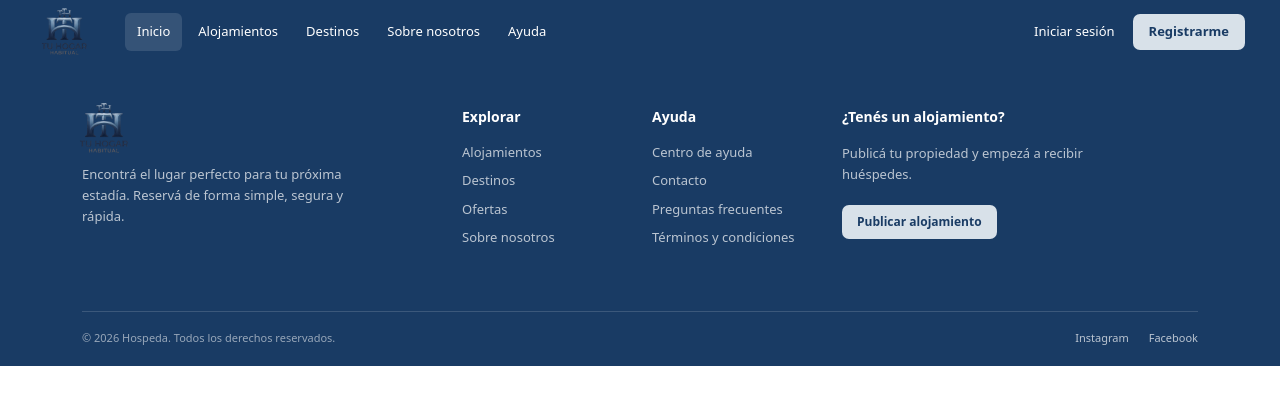
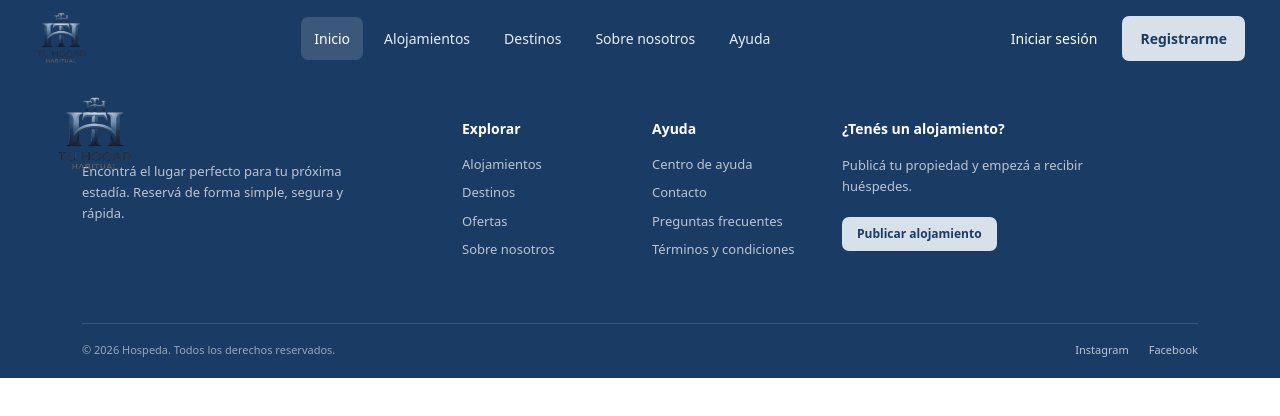
Before and after one commit to nahyuns/thh, an Angular app: page / in a window 1280 px wide. Shown: the top 416 px of the page. Built offline with nearby package versions, Linux system fonts and the light colour scheme.

Commit message:
mejore el nav

```diff
--- a/src/app/shared/footer/footer.css
+++ b/src/app/shared/footer/footer.css
@@ -37,8 +37,8 @@
 
 /* LOGO DEL FOOTER */
 .footer-logo {
-  width: 40px;
-  height: 40px;
+  width: 25px;
+  height: 25px;
   object-fit: contain;
   transform: scale(3);
 }
--- a/src/app/shared/nav/nav.css
+++ b/src/app/shared/nav/nav.css
@@ -1,143 +1,154 @@
-/* NAVBAR */
-
 .navbar-hospedaje {
   width: 100%;
-  height: 64px;
   background-color: #193b64;
+  box-shadow: 0 3px 15px rgba(0, 0, 0, 0.12);
 }
 
-/* CONTENEDOR */
-
 .nav-contenedor {
-  width: 100%;
-  height: 64px;
+  max-width: 1400px;
+  min-height: 76px;
+  margin: 0 auto;
+  padding: 0 35px;
 
   display: flex;
   align-items: center;
-
-  padding: 0 35px;
-  box-sizing: border-box;
+  justify-content: space-between;
+  gap: 25px;
 }
 
-
-/* LOGO */
-
+/* Logo */
 .marca {
-  width: 55px;
-  height: 55px;
-
   display: flex;
   align-items: center;
   justify-content: center;
-
-  text-decoration: none;
-
-  overflow: hidden;
+  flex-shrink: 0;
 }
 
 .marca img {
-  width: 75px;
-  height: 75px;
-
+  display: block;
+  width: 52px;
+  height: 52px;
   object-fit: contain;
-
-  /* Hace que el logo visible se vea más grande */
-  transform: scale(1.5);
 }
 
-/* MENÚ */
-
+/* Menú central */
 .menu {
   display: flex;
   align-items: center;
-
-  gap: 4px;
-
-  margin-left: 35px;
+  justify-content: center;
+  gap: 8px;
 }
 
 .menu a {
-  color: white;
+  padding: 11px 13px;
+  border-radius: 7px;
+
+  color: #e8eef5;
   text-decoration: none;
+  font-size: 14px;
+  font-weight: 500;
+  white-space: nowrap;
 
-  font-size: 13px;
-  font-weight: 500;
-
-  padding: 9px 12px;
-
-  border-radius: 6px;
-
-  transition: 0.2s;
+  transition: 0.2s ease;
 }
 
 .menu a:hover {
-  background-color: rgba(255, 255, 255, 0.10);
-}
-
-.menu .activo {
+  color: #ffffff;
   background-color: rgba(255, 255, 255, 0.12);
 }
 
+.menu a.activo {
+  color: #ffffff;
+  background-color: rgba(255, 255, 255, 0.15);
+}
 
-/* ACCIONES */
-
+/* Botones de la derecha */
 .acciones {
-  margin-left: auto;
-
   display: flex;
   align-items: center;
-
-  gap: 18px;
+  gap: 12px;
+  flex-shrink: 0;
 }
 
 .iniciar {
-  color: white;
+  padding: 11px 13px;
+  color: #ffffff;
   text-decoration: none;
-
-  font-size: 13px;
+  font-size: 14px;
+  font-weight: 500;
+  white-space: nowrap;
+  border-radius: 7px;
+  transition: 0.2s ease;
 }
 
 .iniciar:hover {
-  color: #dce7f2;
+  background-color: rgba(255, 255, 255, 0.12);
 }
 
-
-/* REGISTRARSE */
-
 .registrar {
+  padding: 12px 18px;
+  color: #193b64;
   background-color: #d8e1e9;
-
-  color: #193b64;
+  border-radius: 7px;
 
   text-decoration: none;
+  font-size: 14px;
+  font-weight: 700;
+  white-space: nowrap;
 
-  font-size: 13px;
-  font-weight: 600;
-
-  padding: 8px 16px;
-
-  border-radius: 7px;
+  transition: 0.2s ease;
 }
 
 .registrar:hover {
-  background-color: white;
+  background-color: #ffffff;
+  transform: translateY(-1px);
 }
 
-
-/* CELULAR */
-
-@media (max-width: 900px) {
-
+/* Adaptación para pantallas pequeñas */
+@media (max-width: 1050px) {
   .nav-contenedor {
-    padding: 0 20px;
+    padding: 15px 20px;
+    flex-wrap: wrap;
+    gap: 15px;
   }
 
   .menu {
-    display: none;
+    flex-wrap: wrap;
+    gap: 4px;
+  }
+
+  .menu a {
+    padding: 9px;
+    font-size: 13px;
   }
 
   .acciones {
-    margin-left: auto;
+    gap: 6px;
   }
 
+  .iniciar,
+  .registrar {
+    font-size: 13px;
+  }
 }
+
+@media (max-width: 650px) {
+  .nav-contenedor {
+    justify-content: center;
+    padding: 15px;
+  }
+
+  .marca {
+    width: 100%;
+  }
+
+  .menu {
+    width: 100%;
+    justify-content: center;
+  }
+
+  .acciones {
+    width: 100%;
+    justify-content: center;
+  }
+}
--- a/src/app/shared/nav/nav.html
+++ b/src/app/shared/nav/nav.html
@@ -1,27 +1,43 @@
+
 <nav class="navbar-hospedaje">
-
   <div class="nav-contenedor">
 
-    <!-- LOGO -->
-    <a href="#" class="marca">
+    <a routerLink="/" class="marca">
       <img src="assets/logo.png" alt="Hospeda">
     </a>
 
-    <!-- MENÚ -->
     <div class="menu">
-      <a href="#" class="activo">Inicio</a>
-      <a href="#">Alojamientos</a>
-      <a href="#">Destinos</a>
-      <a href="#">Sobre nosotros</a>
-      <a href="#">Ayuda</a>
+      <a routerLink="/" routerLinkActive="activo"
+         [routerLinkActiveOptions]="{ exact: true }">
+        Inicio
+      </a>
+
+      <a routerLink="/alojamientos" routerLinkActive="activo">
+        Alojamientos
+      </a>
+
+      <a routerLink="/montana" routerLinkActive="activo">
+        Destinos
+      </a>
+
+      <a routerLink="/sobre-nosotros" routerLinkActive="activo">
+        Sobre nosotros
+      </a>
+
+      <a href="mailto:contacto@hospeda.com">
+        Ayuda
+      </a>
     </div>
 
-    <!-- ACCIONES -->
     <div class="acciones">
-      <a href="#" class="iniciar">Iniciar sesión</a>
-      <a href="#" class="registrar">Registrarme</a>
+      <a routerLink="/login" class="iniciar">
+        Iniciar sesión
+      </a>
+
+      <a routerLink="/registro" class="registrar">
+        Registrarme
+      </a>
     </div>
 
   </div>
-
 </nav>
--- a/src/app/shared/nav/nav.ts
+++ b/src/app/shared/nav/nav.ts
@@ -1,7 +1,8 @@
 import { Component } from '@angular/core';
+import { RouterLink, RouterLinkActive } from '@angular/router';
 
 @Component({
-  imports: [],
+  imports: [RouterLink, RouterLinkActive],
   selector: 'app-nav',
   styleUrl: './nav.css',
   templateUrl: './nav.html',
```
Also changed, not shown: public/assets/logo.png.
